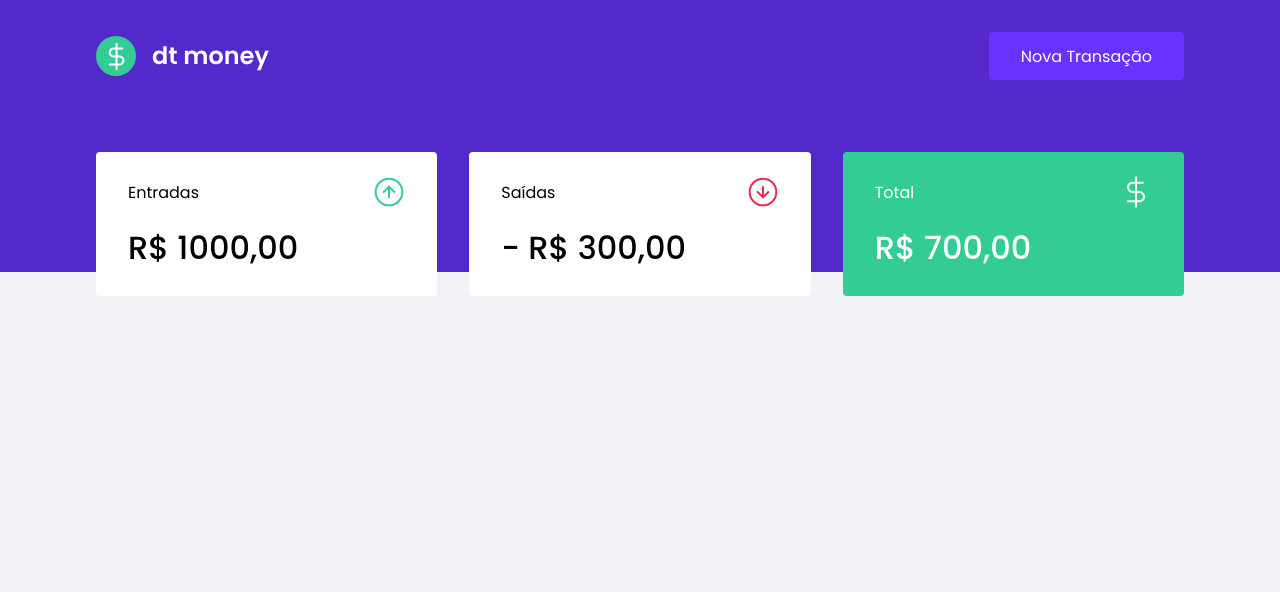
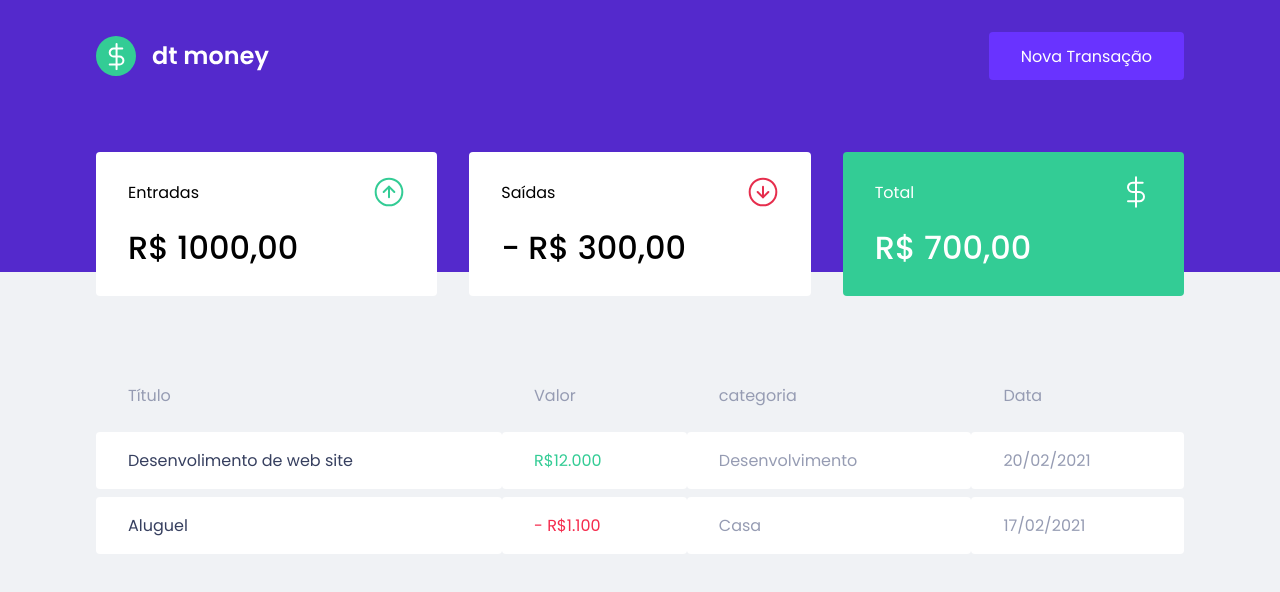
Before and after one commit to GabrielS0ares/glmoney, a React (Create React App) app: page / in a window 1280 px wide. Shown: the top 592 px of the page. Built offline with nearby package versions, Linux system fonts and the light colour scheme.

Commit message:
feat: adicionando tabela no dashboard

```diff
--- a/src/components/Dashboard/index.tsx
+++ b/src/components/Dashboard/index.tsx
@@ -1,10 +1,12 @@
 import { Container } from "../Dashboard/styles"
 import { Summary } from "../Summary"
+import { TransactionTable } from "../transactionTable"
 
 export function Dashboard() {
     return(
         <Container>
             <Summary />
+            <TransactionTable />
         </Container>
     )
 }
--- /dev/null
+++ b/src/components/transactionTable/index.tsx
@@ -0,0 +1,32 @@
+import { Container } from "./styles"
+
+export function TransactionTable(){
+    return(
+        <Container>
+            <table>
+                <thead>
+                    <tr>
+                        <th>Título</th>
+                        <th>Valor</th>
+                        <th>categoria</th>
+                        <th>Data</th>
+                    </tr>
+                </thead>
+                <tbody>
+                    <tr>
+                        <td>Desenvolimento de web site</td>
+                        <td className="deposit">R$12.000</td>
+                        <td>Desenvolvimento</td>
+                        <td>20/02/2021</td>
+                    </tr>
+                    <tr>
+                        <td>Aluguel</td>
+                        <td className="withdraw">- R$1.100</td>
+                        <td>Casa</td>
+                        <td>17/02/2021</td>
+                    </tr>
+                </tbody>
+            </table>
+        </Container>
+    );
+}
--- /dev/null
+++ b/src/components/transactionTable/styles.ts
@@ -0,0 +1,39 @@
+import styled from "styled-components";
+
+export const Container = styled.div`
+    margin-top: 4rem;
+
+    table {
+        width: 100%;
+        border-spacing: 0 .5rem;
+
+        th {
+            color: var(--text-body);
+            font-weight: 400;
+            padding: 1rem 2rem;
+            text-align: left;
+            line-height: 1.5rem;
+        }
+
+        td {
+            padding: 1rem 2rem;
+            border: 0;
+            background: var(--shape);
+            color: var(--text-body);
+            border-radius: .25rem;
+
+
+            &:first-child {
+                color: var(--text-title);
+            }
+
+            &.deposit {
+                color: var(--green);
+            }
+
+            &.withdraw {
+                color: var(--red);
+            }
+        }
+    }
+`;
```
